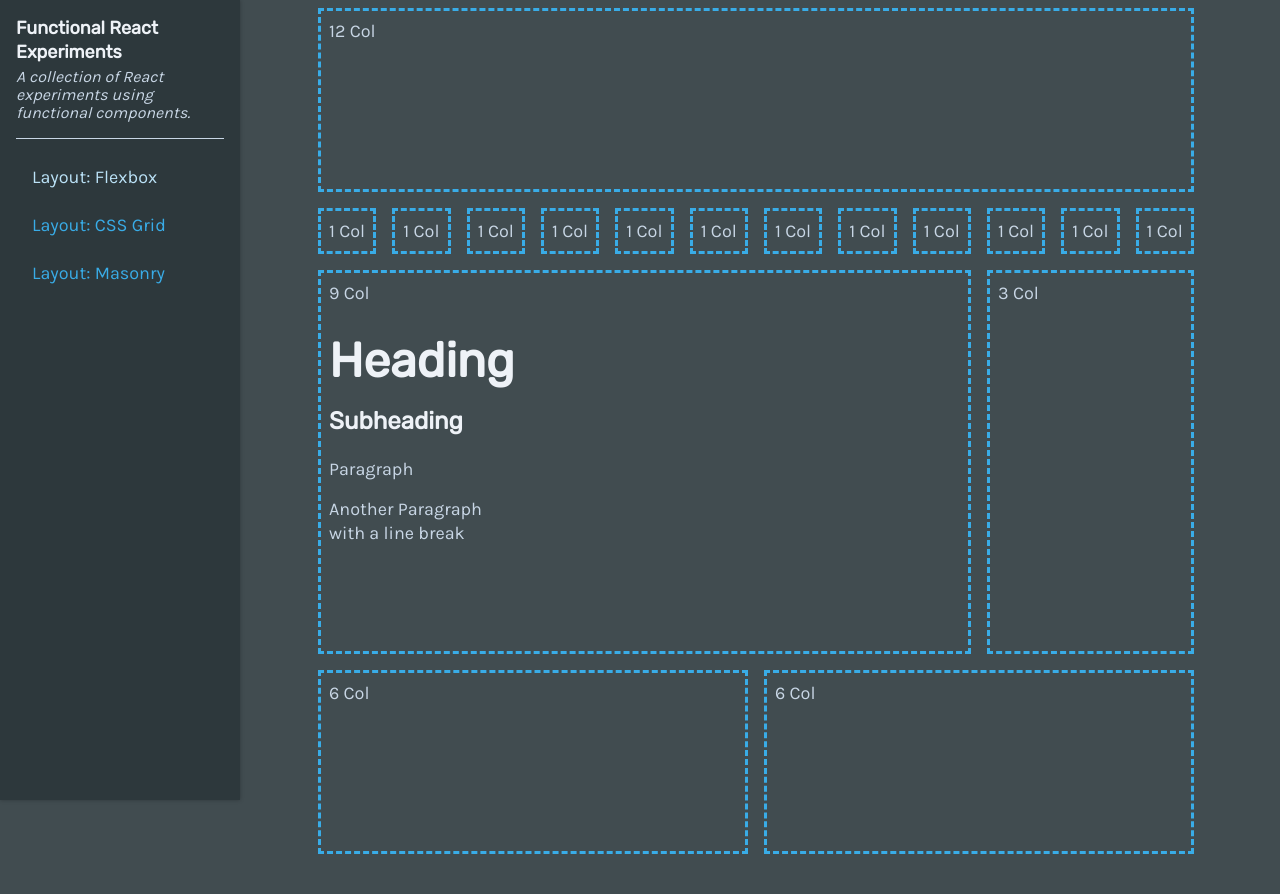
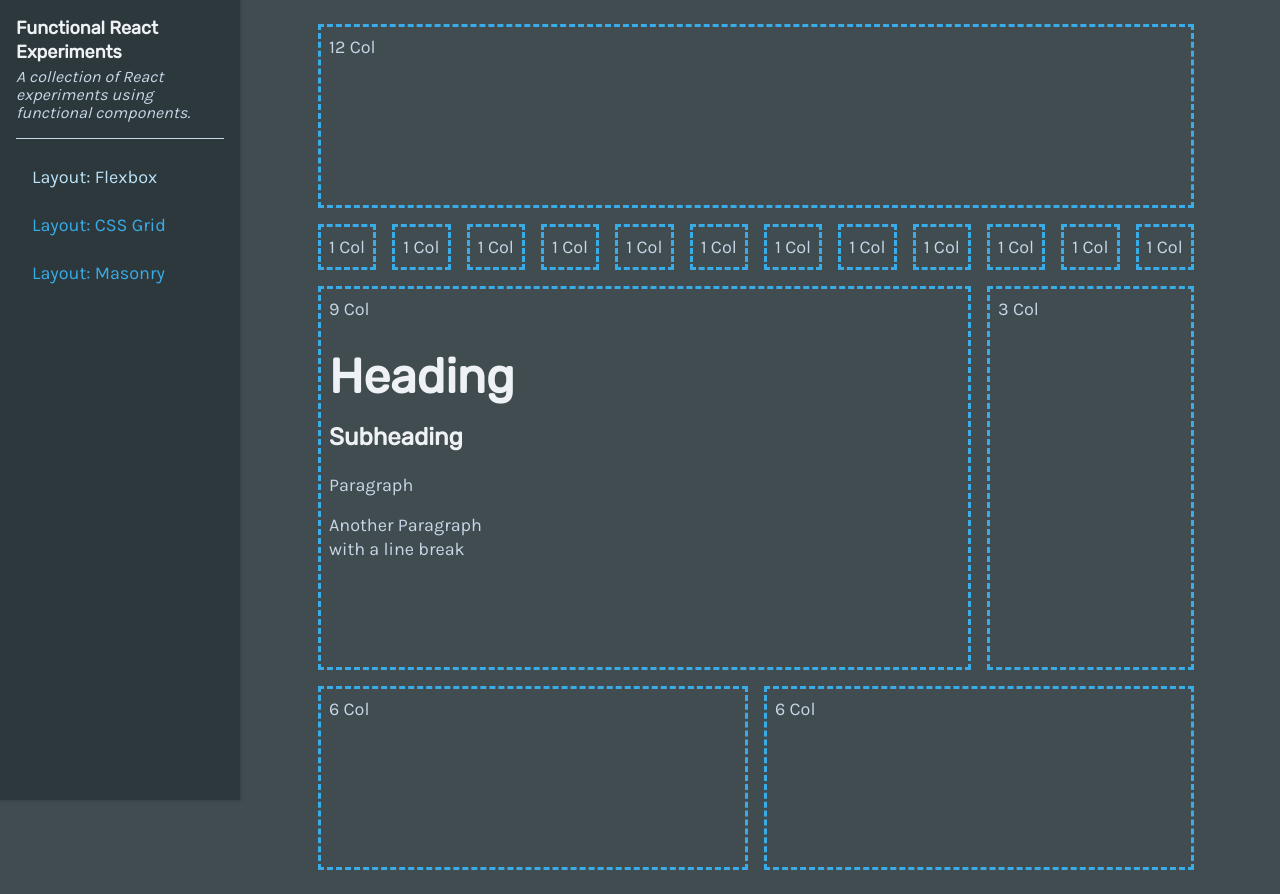
Before and after one commit to orjanbp/react-functional, a React (Create React App) app: page /flexbox-layout in a window 1280 px wide. Before the commit the page ends 862 px from the top, so only its background shows below. Built offline with nearby package versions, Linux system fonts and the light colour scheme.

Commit message:
style: add top padding to page

```diff
--- a/src/components/page.js
+++ b/src/components/page.js
@@ -8,7 +8,7 @@ const Page = styled.div`
     height: 100%;
     width: 100%;
     margin: auto;
-    padding: 0px 8px;
+    padding: 16px 8px;
     padding-left: ${config.sidebarWidth.desktop};
     box-sizing: border-box;
 
```
